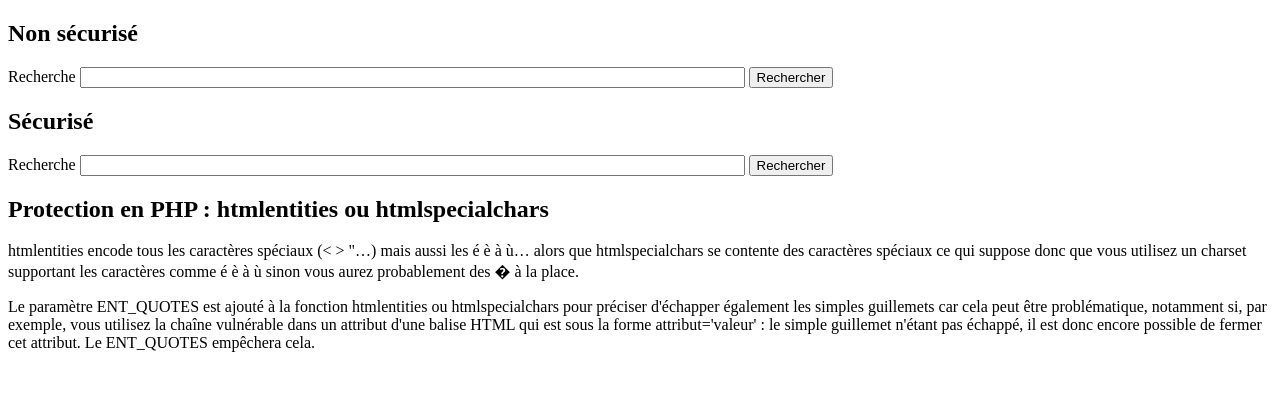
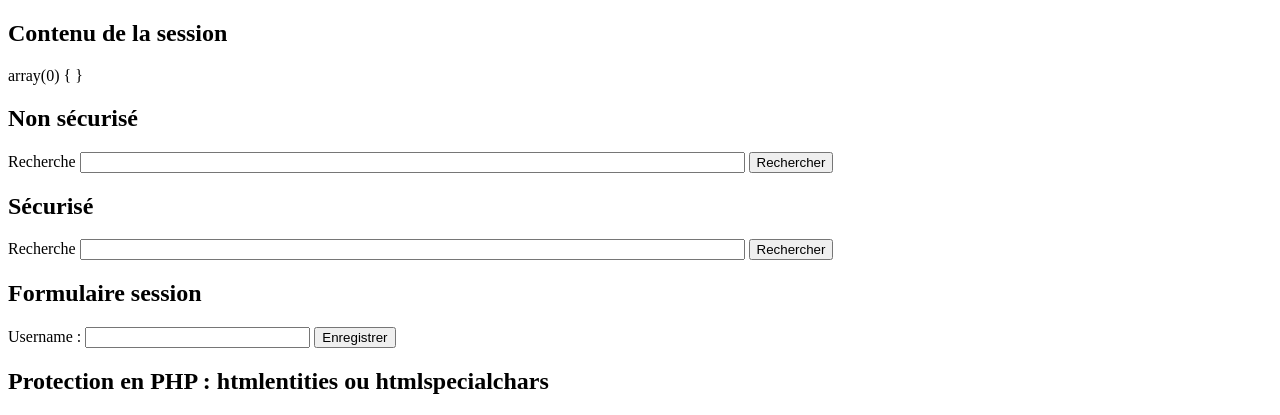
Before and after one commit to CogitiumAcademy/greta-taverny-security, a PHP site: page /formation/xss.php in a window 1280 px wide. Shown: the top 415 px of the page. Run offline with PHP 8.4, Linux system fonts and the light colour scheme.

Commit message:
Manip XSS : ajout form session

```diff
--- a/xss/xss.php
+++ b/xss/xss.php
@@ -1,3 +1,6 @@
+<?php
+    session_start();
+?>
 <!DOCTYPE html>
 <html lang="en">
 <head>
@@ -7,7 +10,6 @@
         document.cookie = 'login=my_login';
         document.cookie = 'motdepasse=my_secret_password';
     </script>
-    <?php session_start(); ?>
     <title>Document</title>
 </head>
 <body>
@@ -38,6 +40,14 @@
         <?= "Résultat(s) pour le mot clé :" . $_POST["keyword2"]; ?>
     <?php } ?>
 
+    <?php
+    if (isset($_POST["username"]) && !empty($_POST["username"])) {
+        $_SESSION["username"] = $_POST["username"];
+    }
+    ?>
+    <h2>Contenu de la session</h2>
+    <?php var_dump($_SESSION); ?>
+
     <h2>Non sécurisé</h2>
     <form method="post" action="">
         <label for="rech">Recherche</label>
@@ -47,9 +57,16 @@
 
     <h2>Sécurisé</h2>
     <form method="post" action="">
-        <label for="rech">Recherche</label>
-        <input id="rech" type="text" name="keyword2" size="80">
+        <label for="rech2">Recherche</label>
+        <input id="rech2" type="text" name="keyword2" size="80">
         <input type="submit" value="Rechercher">
+    </form>
+
+    <h2>Formulaire session</h2>
+    <form method="post" action="">
+        <label for="username">Username : </label>
+        <input id="username" type="text" name="username" size="25">
+        <input type="submit" value="Enregistrer">
     </form>
 
     <h2>Protection en PHP : htmlentities ou htmlspecialchars</h1>
```
